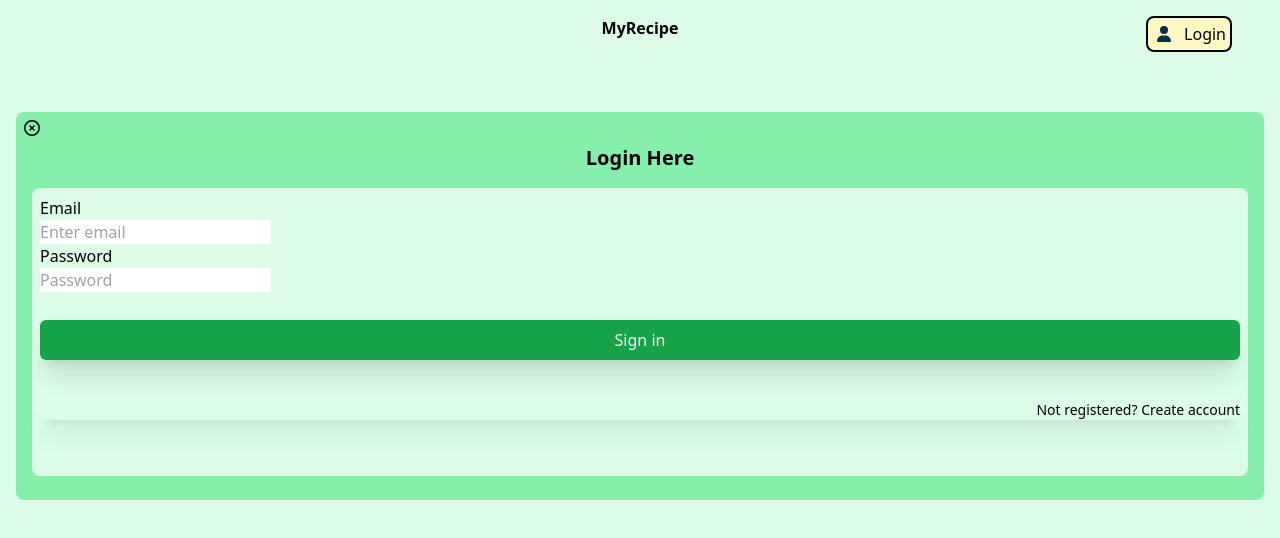
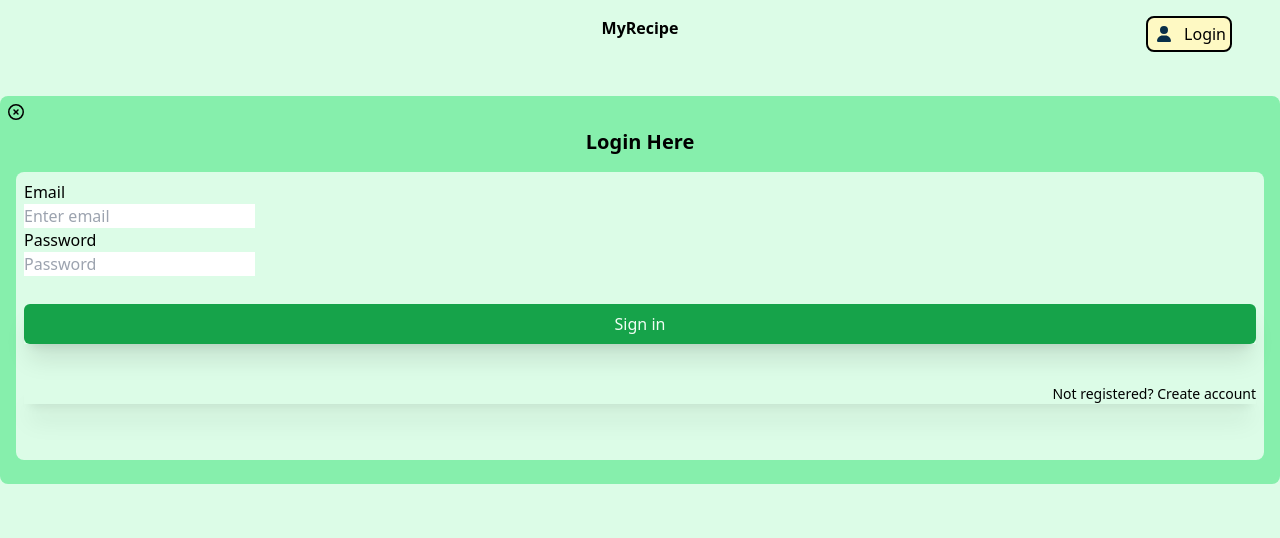
Before and after one commit to chas-academy/u06-fullstack-recipe-app-MatildaAK, an Angular app in the folder Recipe-frontend/: page /login in a window 1280 px wide. Shown: the top 538 px of the page. Built offline with nearby package versions, Linux system fonts and the light colour scheme.

Commit message:
removed m

```diff
--- a/Recipe-frontend/src/app/components/login/login.component.html
+++ b/Recipe-frontend/src/app/components/login/login.component.html
@@ -1,4 +1,4 @@
-<div id="modal" class="mt-4 bg-cardbg m-4 rounded-lg pb-2">
+<div id="modal" class="bg-cardbg rounded-lg pb-2">
     <div class="z-50">
         <div (click)="closeModal()" class="pl-2 pt-2">
             <svg class="h-4" xmlns="http://www.w3.org/2000/svg" viewBox="0 0 512 512"><!--!Font Awesome Free 6.5.1 by @fontawesome - https://fontawesome.com License - https://fontawesome.com/license/free Copyright 2024 Fonticons, Inc.-->
```
